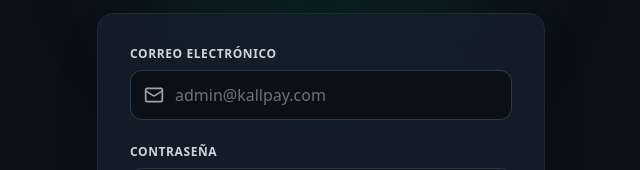
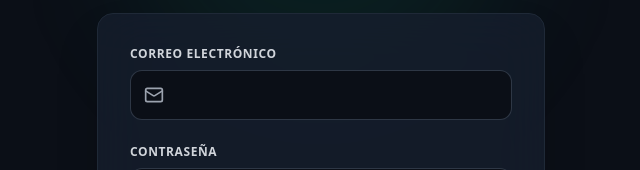
Before and after one commit to williamsgp71/linktreekallpay, a Next.js app: page /admin/login in a window 1280 px wide. Shown: the part 296-466 px from the top of the page, without its empty margins (319-959 px from the left). Built offline with nearby package versions, Linux system fonts and the light colour scheme.

Commit message:
se quito el placeholder

```diff
--- a/src/app/admin/login/page.tsx
+++ b/src/app/admin/login/page.tsx
@@ -85,7 +85,6 @@ export default function LoginPage() {
                   required
                   value={email}
                   onChange={(e) => setEmail(e.target.value)}
-                  placeholder="admin@kallpay.com"
                   className="w-full pl-11 pr-4 py-3 bg-[#0B0F17] border border-gray-700/80 rounded-xl text-white placeholder-gray-500 focus:outline-none focus:border-emerald-500 focus:ring-1 focus:ring-emerald-500 transition duration-200"
                 />
               </div>
```
